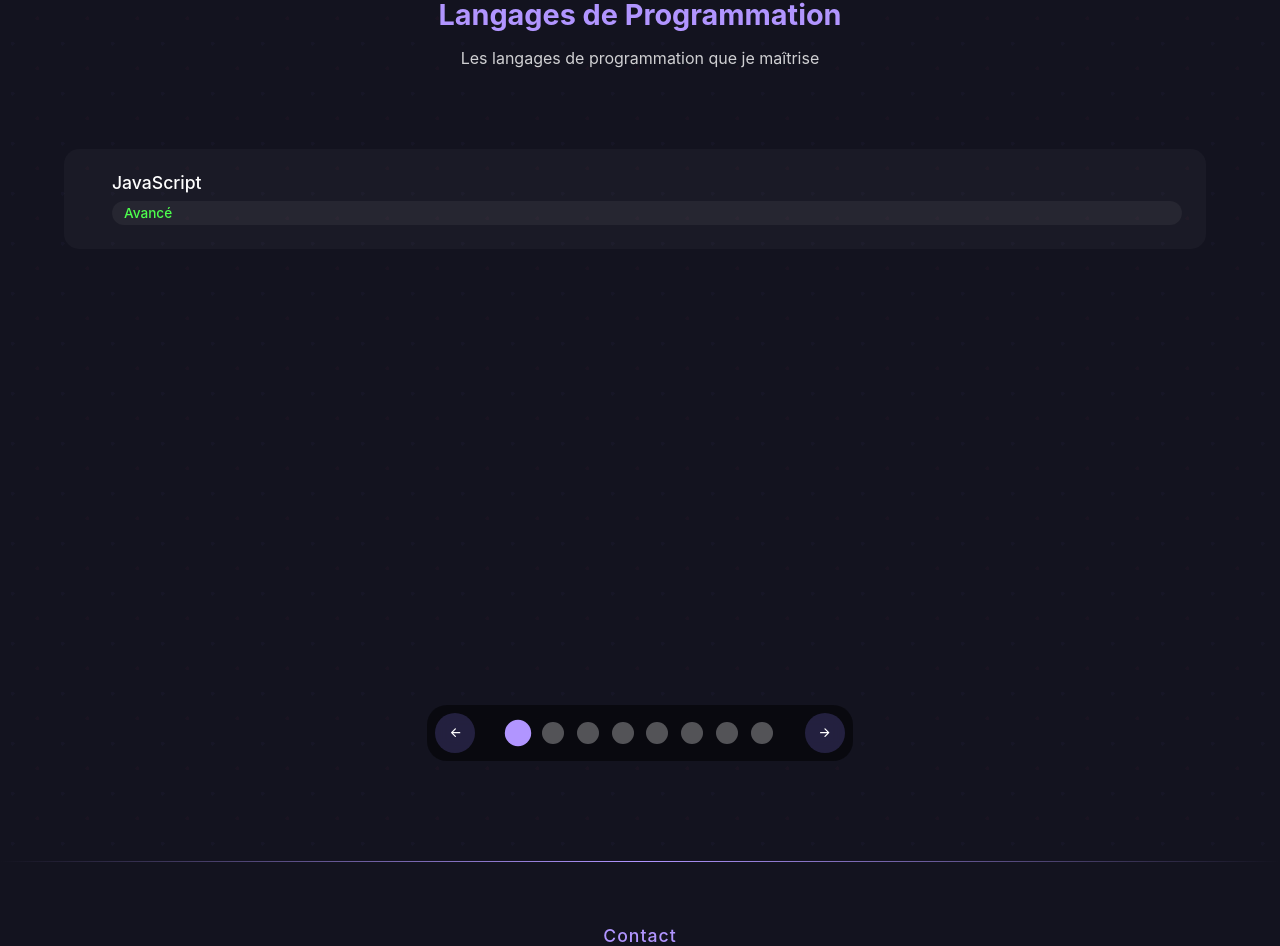
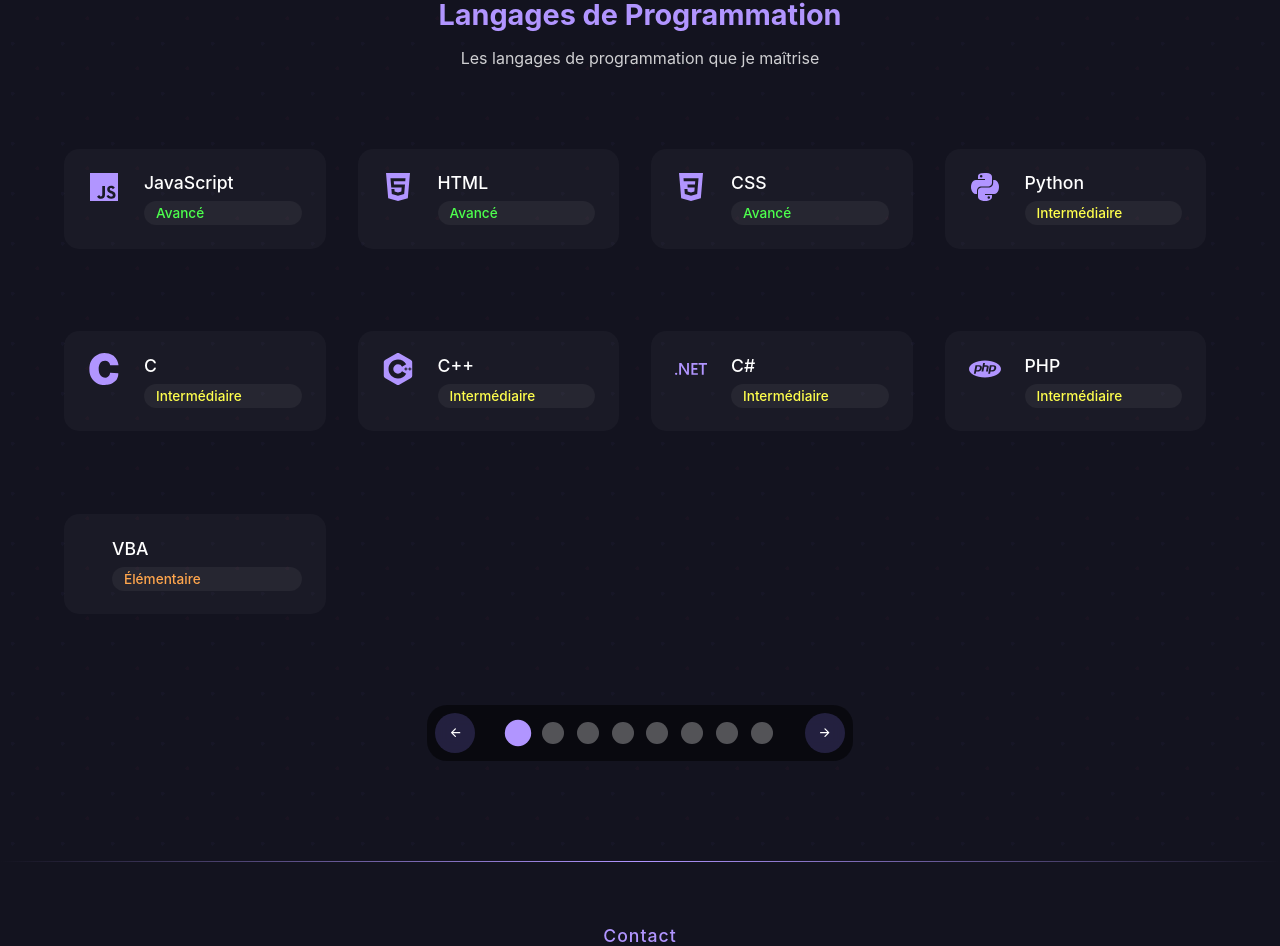
Before and after one commit to helixo01/PortfolioV2, a React (Create React App) app: page / in a window 1280 px wide. Shown: the part 3745-4691 px from the top of the page. Built offline with nearby package versions, Linux system fonts and the light colour scheme.

Commit message:
Edit
New skills added with logos when available on React-icons

```diff
--- a/src/features/skills/Skills.js
+++ b/src/features/skills/Skills.js
@@ -6,33 +6,31 @@
   IoLogoPython,
   IoLogoHtml5,
   IoLogoCss3,
+  IoLogoNodejs,
   IoLogoGithub,
-  IoLogoNpm,
-  IoLogoDocker
+  IoPeople,
+  IoCalendar,
+  IoCompass,
+  IoBulb,
+  IoSearch,
+  IoSync
 } from 'react-icons/io5';
 import {
-  SiTypescript,
   SiPhp,
-  SiMysql,
-  SiReact,
-  SiVuedotjs,
-  SiNextdotjs,
-  SiSass,
-  SiTailwindcss,
-  SiNodedotjs,
-  SiExpress,
-  SiDjango,
-  SiLaravel,
-  SiSpring,
-  SiGraphql,
-  SiAmazonwebservices,
-  SiJest,
-  SiJira,
   SiC,
   SiCplusplus,
-  SiDotnet
+  SiDotnet,
+  SiReact,
+  SiAngular,
+  SiNodered,
+  SiTableau,
+  SiGrafana,
+  SiJupyter,
+  SiMicrosoftsqlserver,
+  SiInfluxdb,
+  SiSqlite,
+  SiMysql
 } from 'react-icons/si';
-import { DiJava } from 'react-icons/di';
 import { useLanguage } from '../../context/LanguageContext';
 
 const Skills = () => {
@@ -129,7 +127,15 @@
       descriptionFr: "Les langages de programmation que je maîtrise",
       descriptionEn: "Programming languages I master",
       items: [
-        { name: "JavaScript", level: 4 }
+        { name: "JavaScript", level: 4, icon: <IoLogoJavascript /> },
+        { name: "HTML", level: 4, icon: <IoLogoHtml5 /> },
+        { name: "CSS", level: 4, icon: <IoLogoCss3 /> },
+        { name: "Python", level: 3, icon: <IoLogoPython /> },
+        { name: "C", level: 3, icon: <SiC /> },
+        { name: "C++", level: 3, icon: <SiCplusplus /> },
+        { name: "C#", level: 3, icon: <SiDotnet /> },
+        { name: "PHP", level: 3, icon: <SiPhp /> },
+        { name: "VBA", level: 2 }
       ]
     },
     {
@@ -137,7 +143,10 @@
       descriptionFr: "Frameworks et technologies que j'utilise",
       descriptionEn: "Frameworks and technologies I use",
       items: [
-        { name: "React", level: 4 }
+        { name: "React", level: 4, icon: <SiReact /> },
+        { name: "Angular", level: 3, icon: <SiAngular /> },
+        { name: "Node.js", level: 3, icon: <IoLogoNodejs /> },
+        { name: "Node-RED", level: 3, icon: <SiNodered /> }
       ]
     },
     {
@@ -145,7 +154,9 @@
       descriptionFr: "Outils d'analyse et de visualisation de données",
       descriptionEn: "Data analysis and visualization tools",
       items: [
-        { name: "Power BI", level: 3 }
+        { name: "Power BI", level: 3 },
+        { name: "Tableau", level: 3, icon: <SiTableau /> },
+        { name: "Grafana", level: 3, icon: <SiGrafana /> }
       ]
     },
     {
@@ -153,7 +164,9 @@
       descriptionFr: "Environnements de développement",
       descriptionEn: "Development environments",
       items: [
-        { name: "Visual Studio Code", level: 5 }
+        { name: "Visual Studio Code", level: 5 },
+        { name: "PyCharm", level: 4 },
+        { name: "Jupyter Notebook", level: 4, icon: <SiJupyter /> }
       ]
     },
     {
@@ -161,7 +174,10 @@
       descriptionFr: "Bases de données et stockage",
       descriptionEn: "Databases and storage",
       items: [
-        { name: "MySQL", level: 4 }
+        { name: "MySQL", level: 4, icon: <SiMysql /> },
+        { name: "SQL Server", level: 4 },
+        { name: "InfluxDB", level: 3, icon: <SiInfluxdb /> },
+        { name: "SQLite", level: 3, icon: <SiSqlite /> }
       ]
     },
     {
@@ -169,7 +185,7 @@
       descriptionFr: "Outils de développement",
       descriptionEn: "Development tools",
       items: [
-        { name: "Git", level: 4 }
+        { name: "GitHub", level: 4, icon: <IoLogoGithub /> }
       ]
     },
     {
@@ -177,7 +193,7 @@
       descriptionFr: "Méthodologies de travail",
       descriptionEn: "Work methodologies",
       items: [
-        { name: "Agile/Scrum", level: 3 }
+        { name: "PDCA", level: 3, icon: <IoSync /> }
       ]
     },
     {
@@ -185,7 +201,11 @@
       descriptionFr: "Compétences interpersonnelles",
       descriptionEn: "Interpersonal skills",
       items: [
-        { name: "Travail en équipe", level: 4 }
+        { name: "Travail en équipe", level: 4, icon: <IoPeople /> },
+        { name: "Organisation", level: 4, icon: <IoCalendar /> },
+        { name: "Autonomie", level: 4, icon: <IoCompass /> },
+        { name: "Résolution de problème", level: 4, icon: <IoBulb /> },
+        { name: "Curiosité", level: 4, icon: <IoSearch /> }
       ]
     }
   ];
```
